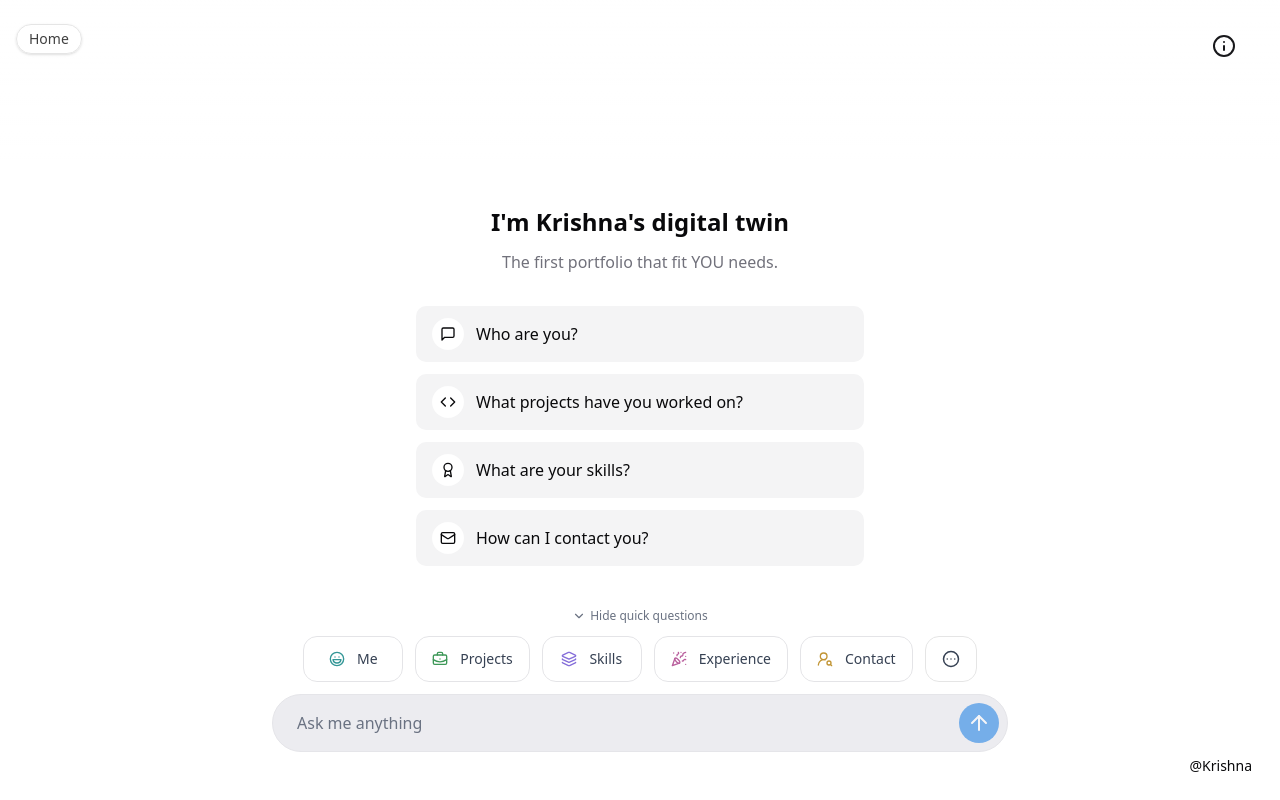
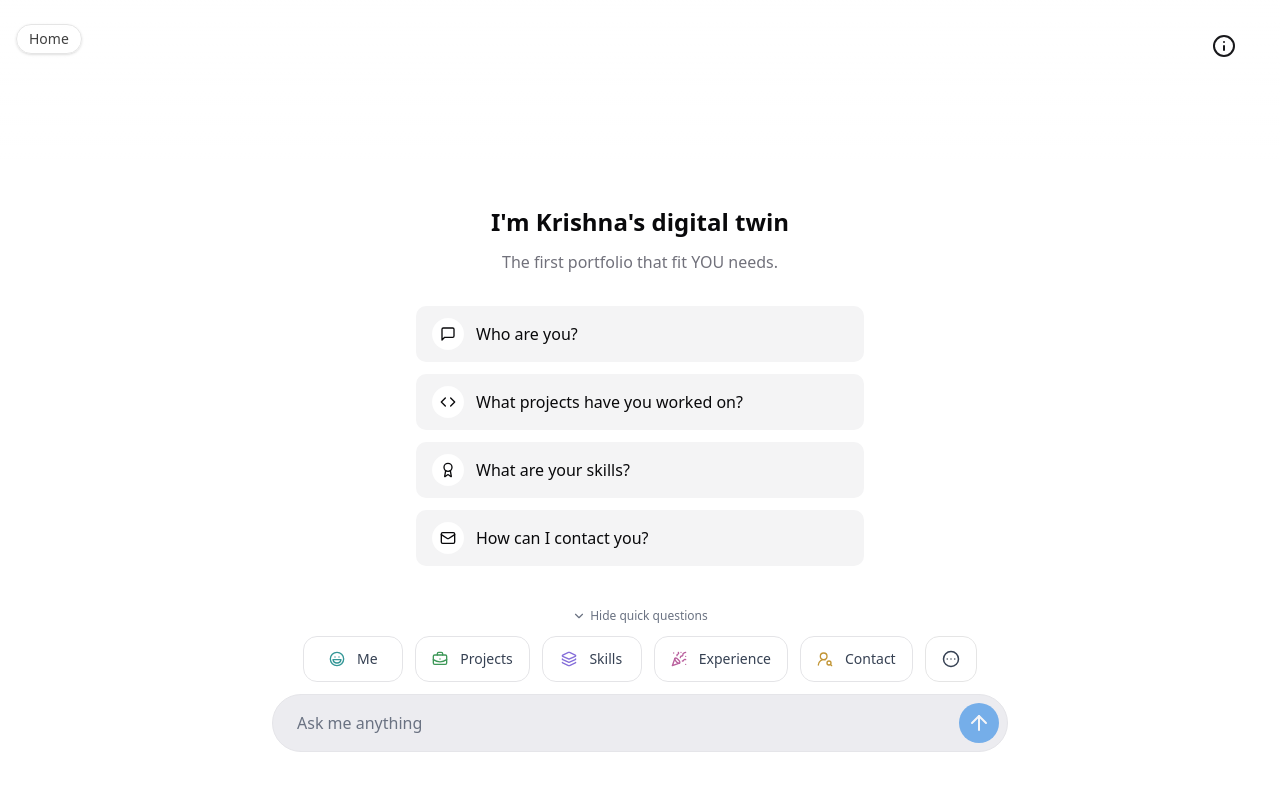
Before and after one commit to Akashbellary/chatbot-style-personal-portfolio, a Next.js app: page /chat in a window 1280 px wide. Built offline with nearby package versions, Linux system fonts and the light colour scheme.

Commit message:
Update chat.tsx

```diff
--- a/src/components/chat/chat.tsx
+++ b/src/components/chat/chat.tsx
@@ -443,14 +443,6 @@ const Chat = () => {
             />
           </div>
         </div>
-        <a
-          href="https://x.com/bantola_krishna"
-          target="_blank"
-          rel="noopener noreferrer"
-          className="fixed right-3 bottom-0 z-10 mb-4 hidden cursor-pointer items-center gap-2 rounded-xl px-4 py-2 text-sm hover:underline md:block"
-        >
-          @Krishna
-        </a>
       </div>
     </div>
   );
```
